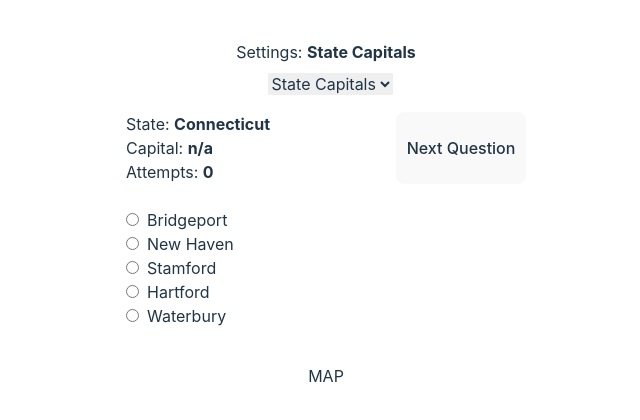
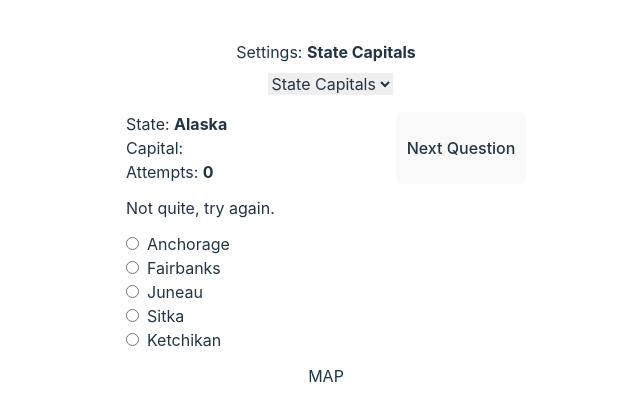
Before and after one commit to n8rzz/atlas-run, a React (Vite) app: page / in a window 1280 px wide. Shown: the top 420 px of the page, without its empty margins (314-954 px from the left). Built offline with nearby package versions, Linux system fonts and the light colour scheme.

Commit message:
adds Results banner

```diff
--- a/src/components/game-action-bar/GameActionBar.tsx
+++ b/src/components/game-action-bar/GameActionBar.tsx
@@ -5,17 +5,16 @@ import { GameMode } from './GameActionBar.constants.ts';
 import { usStatesWithCities } from '../../domain/states-and-cities.ts';
 import { buildCitiesOptionList } from './GameActionBar.utils.ts';
 import { QuestionHeader } from './question-header/QuestionHeader.tsx';
+import { ResultBanner } from './result-banner/ResultBanner.tsx';
 
 export function GameActionBar() {
   const [gameSetting, setGameSetting] = useState<GameMode>(
     GameMode.StateCapitals,
   );
   // eslint-disable-next-line @typescript-eslint/no-unused-vars
-  const [selectedStateIndex, _] = useState<number>(
-    Math.floor(Math.random() * usStatesWithCities.length),
-  );
+  const [selectedStateIndex, setSelectedStateIndex] = useState<number>(0);
   const [answerAttemptCount, setAnswerAttemptCount] = useState<number>(0);
-  const [answer, setAnswer] = useState<string>('n/a');
+  const [answer, setAnswer] = useState<string>('');
 
   const selectedStateWithCities = usStatesWithCities[selectedStateIndex];
   const citiesOptionList = buildCitiesOptionList(selectedStateWithCities);
@@ -47,6 +46,12 @@ export function GameActionBar() {
           answer={answer}
           answerAttemptCount={answerAttemptCount}
           selectedStateWithCities={selectedStateWithCities}
+          onClickNext={() => setSelectedStateIndex(selectedStateIndex + 1)}
+        />
+
+        <ResultBanner
+          answer={answer}
+          selectedStateWithCities={selectedStateWithCities}
         />
 
         <Questions
--- a/src/components/game-action-bar/question-header/QuestionHeader.tsx
+++ b/src/components/game-action-bar/question-header/QuestionHeader.tsx
@@ -1,14 +1,15 @@
 import { IStateWithCities } from '../../../domain/states-and-cities.types.ts';
 
 export interface IProps {
-  selectedStateWithCities: IStateWithCities;
   answer: string;
   answerAttemptCount: number;
+  onClickNext: () => void;
+  selectedStateWithCities: IStateWithCities;
 }
 
 export function QuestionHeader(props: IProps) {
   return (
-    <div className={'my-3 flex justify-between'}>
+    <div className={'mb-3 flex justify-between'}>
       <div>
         <h3>
           {'State: '} <b>{props.selectedStateWithCities.name}</b>
@@ -22,7 +23,7 @@ export function QuestionHeader(props: IProps) {
           {'Attempts: '} <b>{props.answerAttemptCount}</b>
         </p>
       </div>
-      <button>{'Next Question'}</button>
+      <button onClick={props.onClickNext}>{'Next Question'}</button>
     </div>
   );
 }
--- a/src/components/game-action-bar/questions/Questions.tsx
+++ b/src/components/game-action-bar/questions/Questions.tsx
@@ -14,7 +14,7 @@ export function Questions(props: IProps) {
 
   return (
     <form>
-      <ul className={'my-6'}>
+      <ul>
         {props.options.map((question) => (
           <li key={question.value}>
             <label>
--- /dev/null
+++ b/src/components/game-action-bar/result-banner/ResultBanner.tsx
@@ -0,0 +1,16 @@
+import { IStateWithCities } from '../../../domain/states-and-cities.types.ts';
+
+interface IProps {
+  answer: string;
+  selectedStateWithCities: IStateWithCities;
+}
+
+export function ResultBanner(props: IProps) {
+  return (
+    <div className={'my-3'}>
+      {props.answer === props.selectedStateWithCities.capital && 'CORRECT!!'}
+      {props.answer !== props.selectedStateWithCities.capital &&
+        'Not quite, try again.'}
+    </div>
+  );
+}
```
